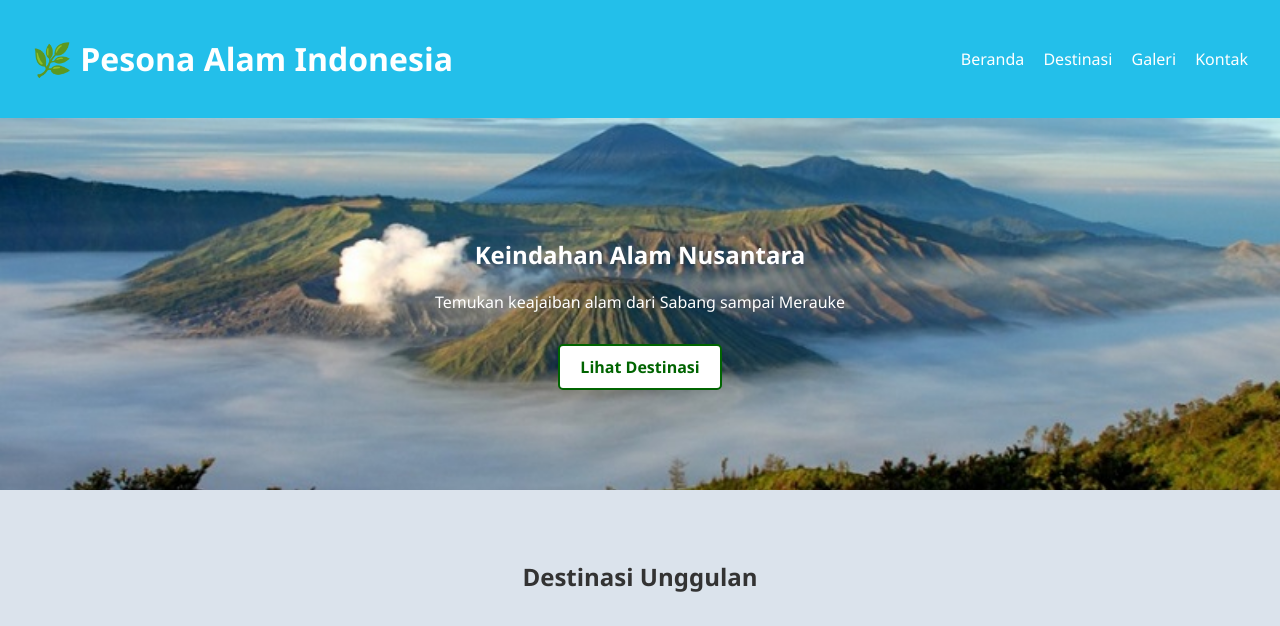
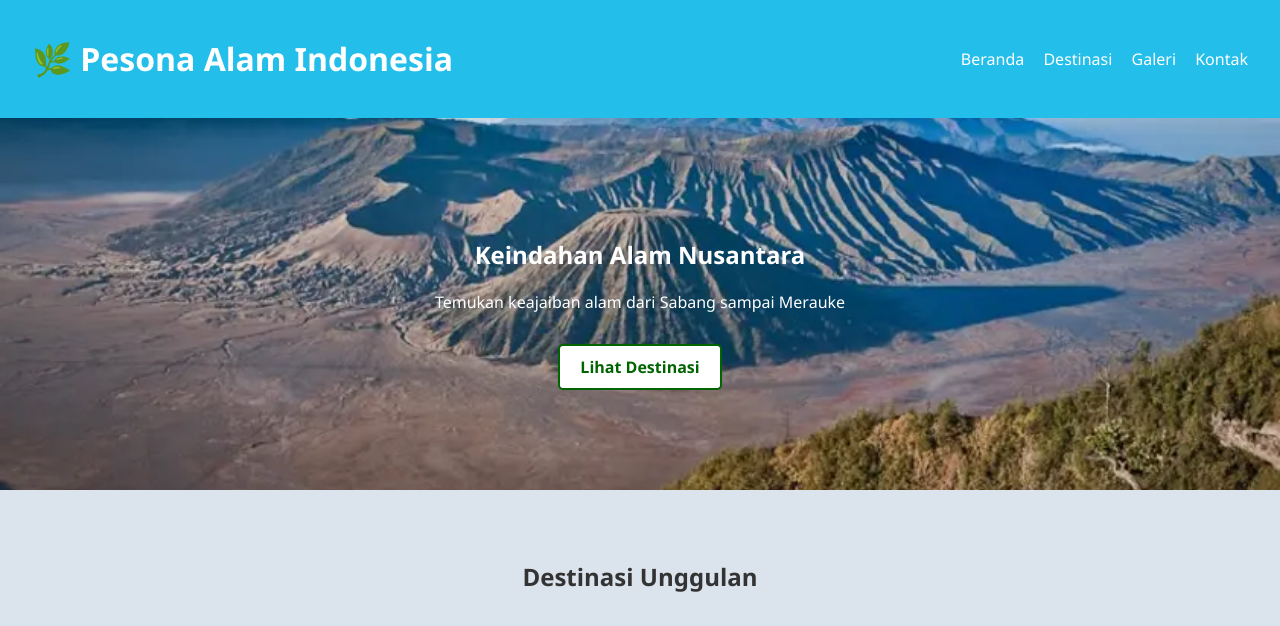
Before and after one commit to ndaazell/pesona-indonesia, a plain HTML site: page index.html in a window 1280 px wide. Shown: the top 626 px of the page. Drawn offline with Linux system fonts and the light colour scheme.

Commit message:
Update style.css
Signed-off-by: nda <nidaamaliah79@gmail.com>

```diff
--- a/style.css
+++ b/style.css
@@ -21,7 +21,7 @@ nav a {
 }
 
 .hero {
- background-image: url('back1.jpg');
+ background-image: url('gunungbromo.webp');
   background-size: cover;
   background-position: center;
   background-repeat: no-repeat;
```
